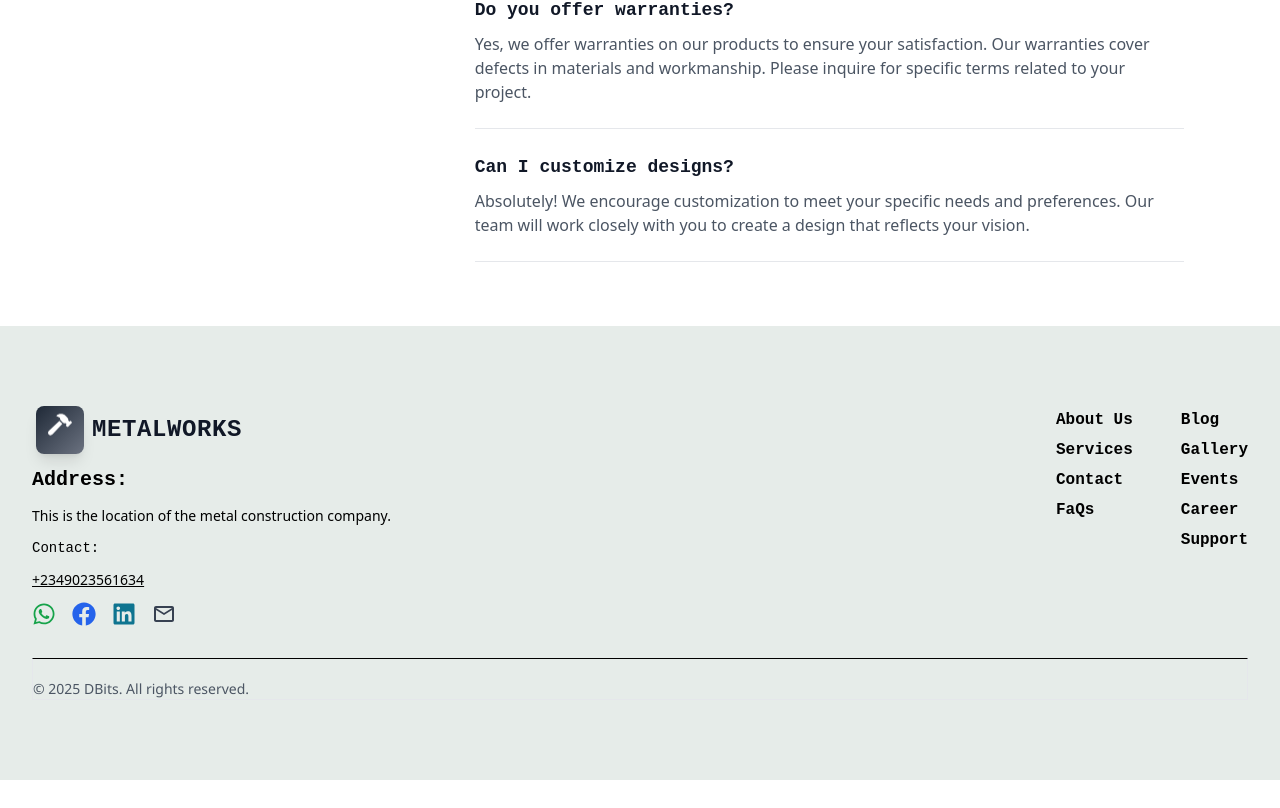
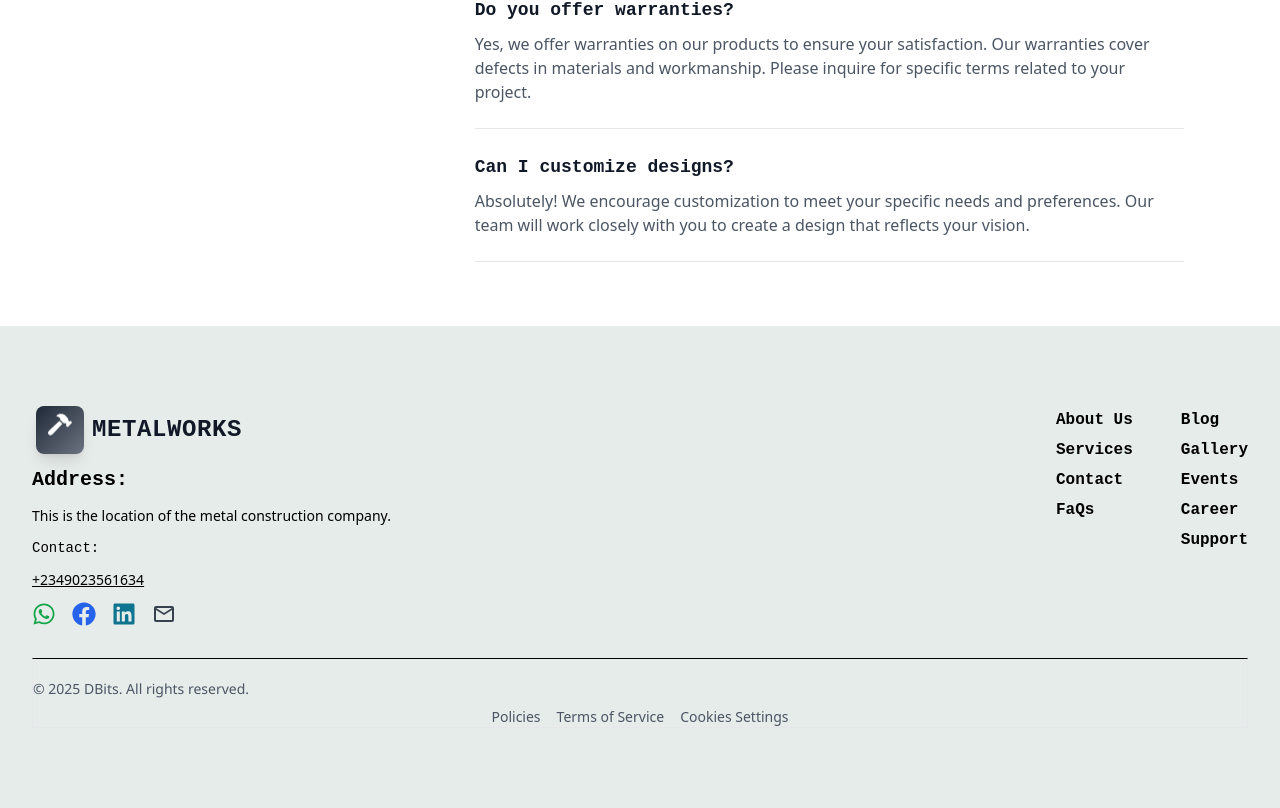
Before and after one commit to Dachenna/Metallic, a React (Vite) app in the folder metallic/: page / in a window 1280 px wide. Shown: the part 5325-6133 px from the top of the page. Before the commit the page ends 6105 px from the top, so only its background shows below. Built offline with nearby package versions, Linux system fonts and the light colour scheme.

Commit message:
modified:   metallic/src/components/Footer/Footer.jsx

```diff
--- a/metallic/src/components/Footer/Footer.jsx
+++ b/metallic/src/components/Footer/Footer.jsx
@@ -65,9 +65,11 @@ function Footer() {
             &copy; {new Date().getFullYear()} DBits. All rights reserved.
           </p>
           <div>
-            <a href="#">
-
-            </a>
+            <ul className='flex flex-row justify-center space-x-4 text-gray-600 text-sm mt-2'>
+              <li><a href="#" className='font-body hover:text-[#383636] transition duration-300'>Policies</a></li>
+              <li><a href="#" className='font-body hover:text-[#383636] transition duration-300'>Terms of Service</a></li>
+              <li><a href="#" className='font-body hover:text-[#383636] traansition duration-300'>Cookies Settings</a></li>
+            </ul>
           </div>
         </div>
       </div>
```
